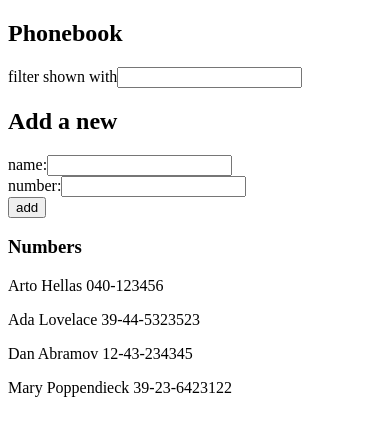
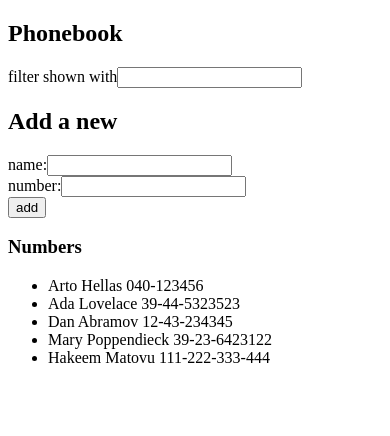
Before and after one commit to 66hakeem/FullStackOpen, a React (Vite) app in the folder part_2/phonebook/: page / in a window 390 px wide. Shown: the top 436 px of the page. Built offline with nearby package versions, Linux system fonts and the light colour scheme; data requests are answered from the project's data file.

Commit message:
The Phonebook step 8

```diff
--- a/part_2/phonebook/db.json
+++ b/part_2/phonebook/db.json
@@ -1,5 +1,5 @@
 {
-    "persons":[
+  "persons": [
     {
       "name": "Arto Hellas",
       "number": "040-123456",
@@ -19,6 +19,11 @@
       "name": "Mary Poppendieck",
       "number": "39-23-6423122",
       "id": "4"
+    },
+    {
+      "id": "a4d0",
+      "name": "Hakeem Matovu",
+      "number": "111-222-333-444"
     }
   ]
 }
--- a/part_2/phonebook/src/App.jsx
+++ b/part_2/phonebook/src/App.jsx
@@ -3,6 +3,7 @@ import axios from 'axios'
 import Persons from './components/Persons'
 import Filter from './components/Filter'
 import PersonForm from './components/PersonForm'
+import personService from './services/contacts'
 
 const App = () => {
   const [persons, setPersons] = useState([])
@@ -20,21 +21,21 @@ const App = () => {
 
   const addDetails= (event) => {
     event.preventDefault()
-
     if (persons.some(person => person.name.toLowerCase() === newName.toLowerCase())) {
       alert(`${newName} is already added to the phonebook`)
       return
     }
-
     const nameObject = {
-      id: `${persons.length + 1}`,
       name: newName,
       number: newNumber
     }
-    setPersons(persons.concat(nameObject))
-    setNewName('')
-    setNewNumber('')
-
+    personService
+      .create(nameObject)
+      .then(returnedPerson => {
+        setPersons(persons.concat(returnedPerson))
+        setNewName('')
+        setNewNumber('')
+      })
   }
 
   const handleFilter = (e) => {
@@ -54,11 +55,8 @@ const App = () => {
   return (
     <div>
       <h2>Phonebook</h2>
-
       <Filter search={filter} setSearch={handleFilter} />
-
       <h2>Add a new</h2>
-
       <PersonForm
         addDetails = {addDetails}
         newName = {newName}
@@ -66,11 +64,8 @@ const App = () => {
         newNumber = {newNumber}
         handleNewNumber = {handleNewNumber}
       />
-
       <h3>Numbers</h3>
-
       <Persons persons={personsToShow} />
-
     </div>
   )
 }
--- /dev/null
+++ b/part_2/phonebook/src/components/Person.jsx
@@ -0,0 +1,9 @@
+const Person = ({person}) => {
+    return (
+        <li>
+            {person.name} {person.number}
+        </li>
+    )
+}
+
+export default Person
--- a/part_2/phonebook/src/components/Persons.jsx
+++ b/part_2/phonebook/src/components/Persons.jsx
@@ -1,10 +1,15 @@
-const Persons = (props) => {
+import Person from './Person'
+
+const Persons = ({persons}) => {
     return (
-        <div>
-            {props.persons.map((person) => (
-                <p key={person.id}> {person.name} {person.number}</p>
-            ))}
-        </div>
+        <ul>
+            {persons.map(element =>
+                <Person
+                    key={element.id}
+                    person={element}
+                />
+            )}
+        </ul>
     )
 }
 
--- /dev/null
+++ b/part_2/phonebook/src/services/contacts.js
@@ -0,0 +1,10 @@
+import axios from "axios";
+const baseUrl = 'http://localhost:3002/persons'
+
+const create = newPerson => {
+    const request = axios.post(baseUrl, newPerson)
+    return request.then(response => response.data)
+
+}
+
+export default { create }
```
Lines whose indentation alone changed are shown as unchanged.
